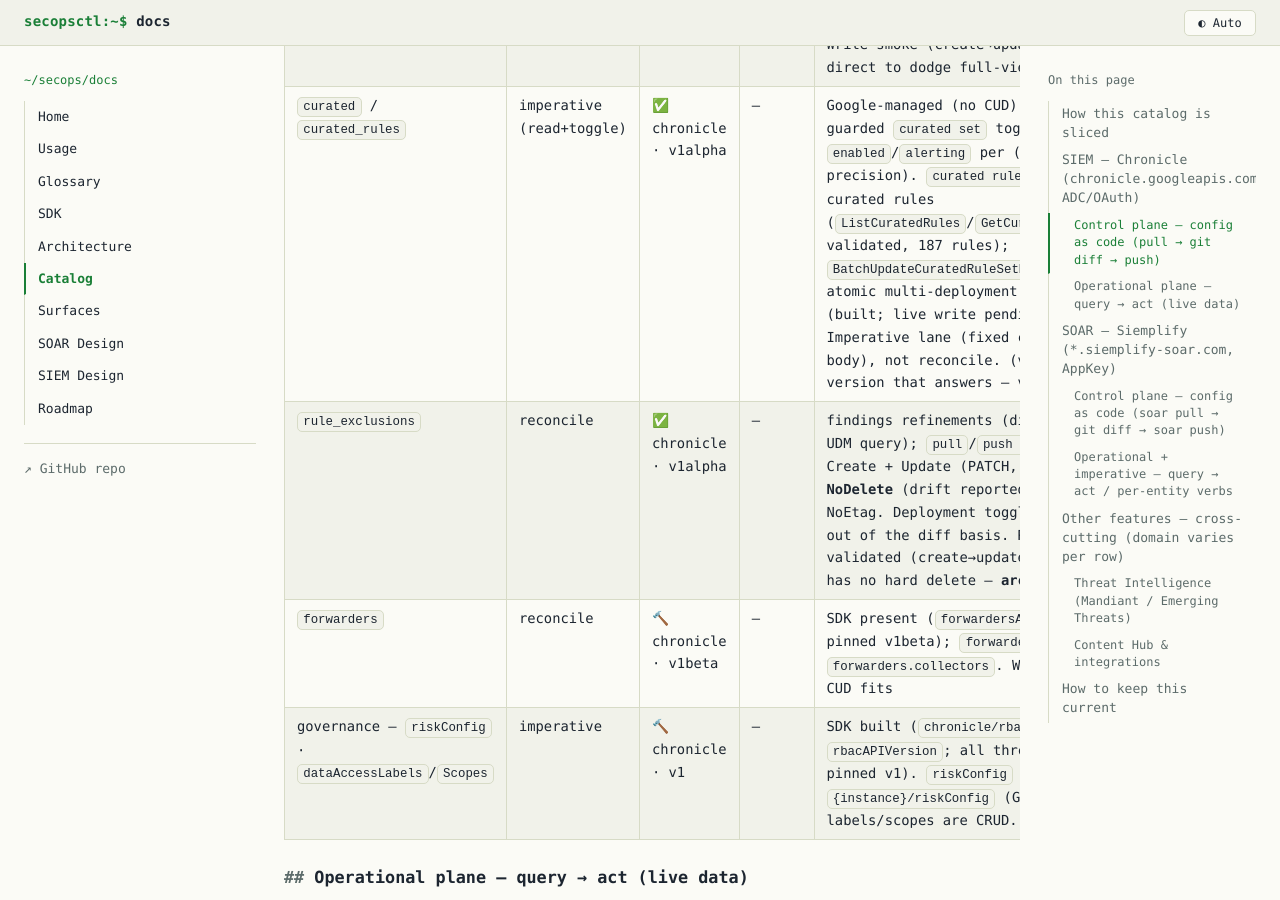
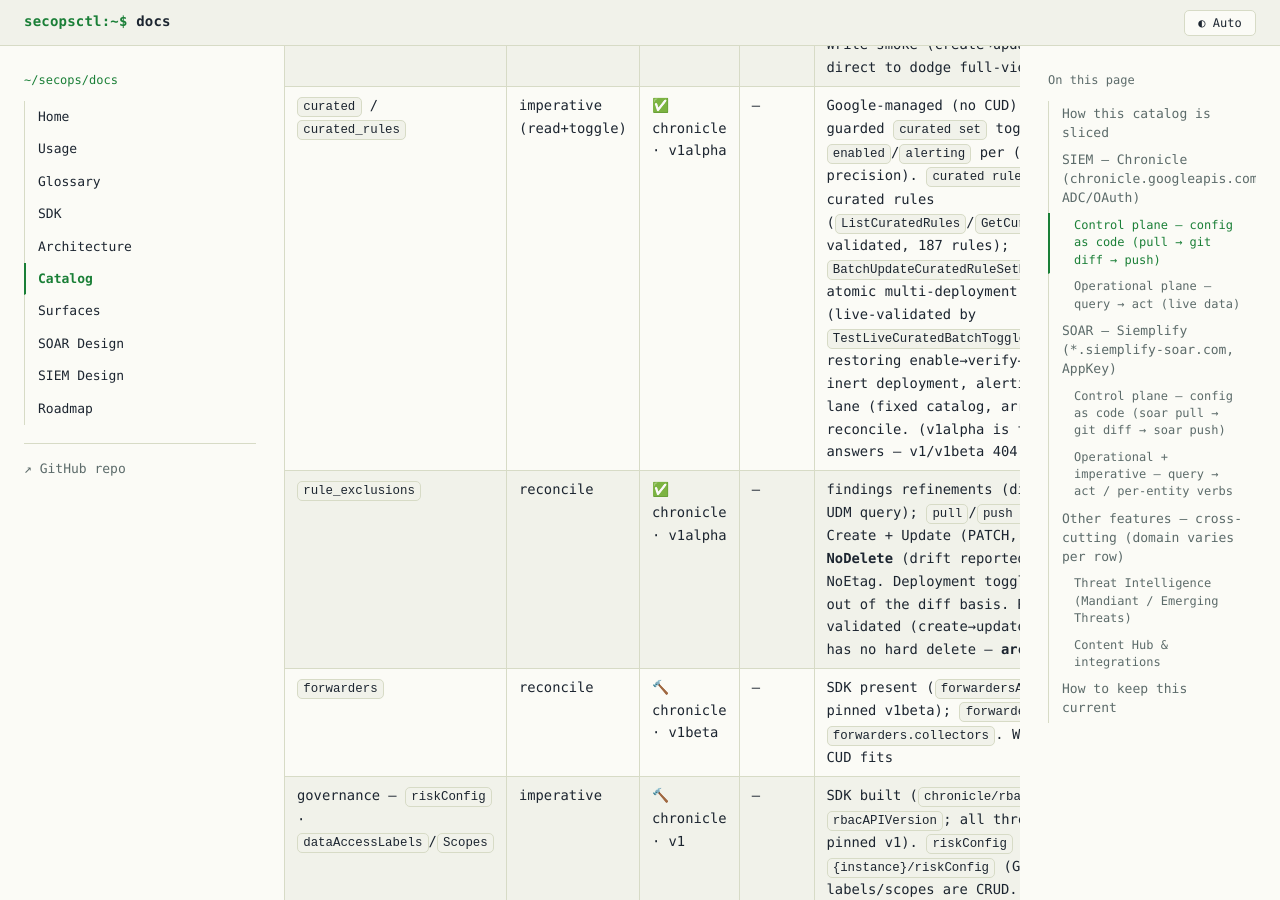
Before and after one commit to dannyota/secops, a Jekyll site: the page built from docs/CATALOG.md, in a window 1280 px wide and 900 px high, scrolled down 3549 px. Built offline with Jekyll 4.4.1, drawn with Linux system fonts in a browser that asks for light colours; our own code applies the rules of GitHub Pages for plain Markdown files.

Commit message:
docs: close Wave 9 — curated batchUpdate live-validated
The curated rule-set deployment batch primitive
(BatchUpdateCuratedRuleSetDeployments) is now live-validated by a self-restoring
toggle write-smoke (enable an inert/disabled deployment without alerting → verify
→ restore to disabled). Flip CATALOG/SURFACES/ROADMAP from "built, pending" to
validated and mark Wave 9 done.

```diff
--- a/docs/CATALOG.md
+++ b/docs/CATALOG.md
@@ -78,7 +78,7 @@
 | `feeds` | reconcile | ✅ chronicle · v1alpha | — | `.yaml` on the engine; `push feeds`. Secrets redacted on pull, overlaid on update (real secret preserved; create refuses a masked body); `details` replaced wholesale on PATCH. `assetNamespace`(read) vs `namespace`(write) reconciled (API uses `assetNamespace`); short `logType` expanded to the full resource name on write. Feed state is a runtime toggle, out of canonical. Not prune-eligible (delete stops ingestion). Write smoke `TestLiveReconcileFeedWriteSmoke` (inert HTTP throwaway, create→update→delete); GCS V2 (`gcsV2Settings`, STS-backed) validated; `FetchFeedServiceAccount` for the STS SA grant |
 | `parsers` | reconcile | ✅ chronicle · v1alpha | — | `.conf`+`.yaml` on the engine; `push parsers`. Versioned/immutable → no server-side update: an edit is **create-new-version + activate** (parser id volatile, written back on refresh); old version left inactive (rollback). Not prune-eligible. Write smoke `TestLiveReconcileParserWriteSmoke` runs `RunParser` (pure inert validation) then creates a new **INACTIVE** version, asserts it never goes ACTIVE (live ingestion untouched), deletes it. `RunParser` response shape: `parsedEvents` is `{events:[…]}` |
 | `dashboards` | reconcile | ✅ chronicle · v1alpha | — | native dashboards (**CUSTOM only**; CURATED read-only/unmanaged); `pull`/`push dashboards`. One `<slug>.json` (config + `_server` id), charts inline under `definition.charts` (replaced wholesale on update); `access` immutable after create. extraStrip drops `createUserId`/`updateUserId`/`dashboardUserData`; root `name` stripped (identity in ServerID). Write smoke (create→update→delete, closure-direct to dodge full-view rate-limiting) |
-| `curated` / `curated_rules` | imperative (read+toggle) | ✅ chronicle · v1alpha | — | Google-managed (no CUD) → `curated list` + guarded `curated set` toggling `enabled`/`alerting` per (category, rule set, precision). `curated rules` lists individual curated rules (`ListCuratedRules`/`GetCuratedRule`, read-validated, 187 rules); `BatchUpdateCuratedRuleSetDeployments` is the atomic multi-deployment write primitive (built; live write pending approval). Imperative lane (fixed catalog, array batch body), not reconcile. (v1alpha is the **only** version that answers — v1/v1beta 404) |
+| `curated` / `curated_rules` | imperative (read+toggle) | ✅ chronicle · v1alpha | — | Google-managed (no CUD) → `curated list` + guarded `curated set` toggling `enabled`/`alerting` per (category, rule set, precision). `curated rules` lists individual curated rules (`ListCuratedRules`/`GetCuratedRule`, read-validated, 187 rules); `BatchUpdateCuratedRuleSetDeployments` is the atomic multi-deployment write primitive (live-validated by `TestLiveCuratedBatchToggleWriteSmoke` — a self-restoring enable→verify→restore toggle on an inert deployment, alerting off). Imperative lane (fixed catalog, array batch body), not reconcile. (v1alpha is the **only** version that answers — v1/v1beta 404) |
 | `rule_exclusions` | reconcile | ✅ chronicle · v1alpha | — | findings refinements (display_name + type + UDM query); `pull`/`push rule_exclusions`. Create + Update (PATCH, updateMask); **NoDelete** (drift reported, never pruned), NoEtag. Deployment toggle (enabled/archived) out of the diff basis. Read + write live-validated (create→update→archive); the API has no hard delete — **archive** is the teardown |
 | `forwarders` | reconcile | 🔨 chronicle · v1beta | — | SDK present (`forwardersAPIVersion`; v1 **404s** → pinned v1beta); `forwarders` + `forwarders.collectors`. Wire where per-object CUD fits |
 | governance — `riskConfig` · `dataAccessLabels`/`Scopes` | imperative | 🔨 chronicle · v1 | — | SDK built (`chronicle/rbac.go`, `rbacAPIVersion`; all three versions answer → pinned v1). `riskConfig` is the singleton `{instance}/riskConfig` (GET/PATCH); labels/scopes are CRUD. No CLI wired yet |
```
Also changed, not shown: docs/ROADMAP.md (+1 -1 lines), docs/SURFACES.md (+1 -1 lines).
